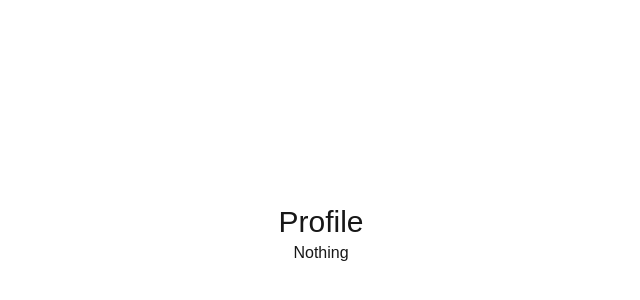
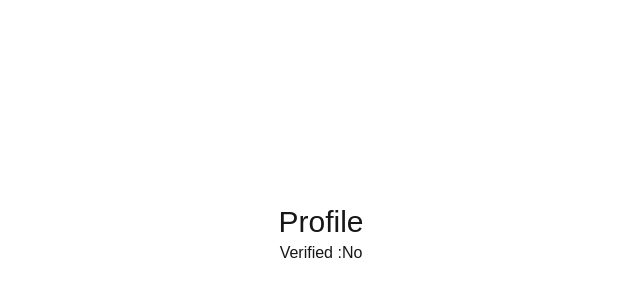
Before and after one commit to AshKatale/nextjs-auth, a Next.js app: page /profile in a window 1280 px wide. Shown: the part 96-396 px from the top of the page, without its empty margins (319-959 px from the left). Built offline with nearby package versions, Linux system fonts and the light colour scheme.

Commit message:
Added Verified

```diff
--- a/src/app/profile/page.tsx
+++ b/src/app/profile/page.tsx
@@ -9,6 +9,7 @@ import toast, { Toaster } from "react-hot-toast";
 export default function ProfilePage() {
   const router = useRouter();
   const [data, setData] = useState("nothing");
+  const [isVerified , setIsVerified] = useState();
 
   const logout = async () => {
     try {
@@ -28,13 +29,15 @@ export default function ProfilePage() {
     const res = await axios.get("/api/users/me");
     console.log(res);
     setData(res.data.data._id);
+    setIsVerified(res.data.data.isVerified)
   };
   return (
     <div className="flex flex-col items-center justify-center min-h-screen py-2">
       <div><Toaster/></div>
       <h1 className="text-3xl">Profile</h1>
       <hr/>
-      <h2>{data === "nothing" ? "Nothing": <Link href={`/profile/${data}`}>JWT Token : {data}</Link>}</h2>
+      <h2>{data === "nothing" ? "": <Link href={`/profile/${data}`}>JWT Token : {data}</Link>}</h2>
+      <h3>Verified :{isVerified ? "Yes" : "No"}</h3>
       <button
         onClick={getUserDetails}
         className="p-2 mb-3 text-white border border-white rounded-lg mt-4"
```
